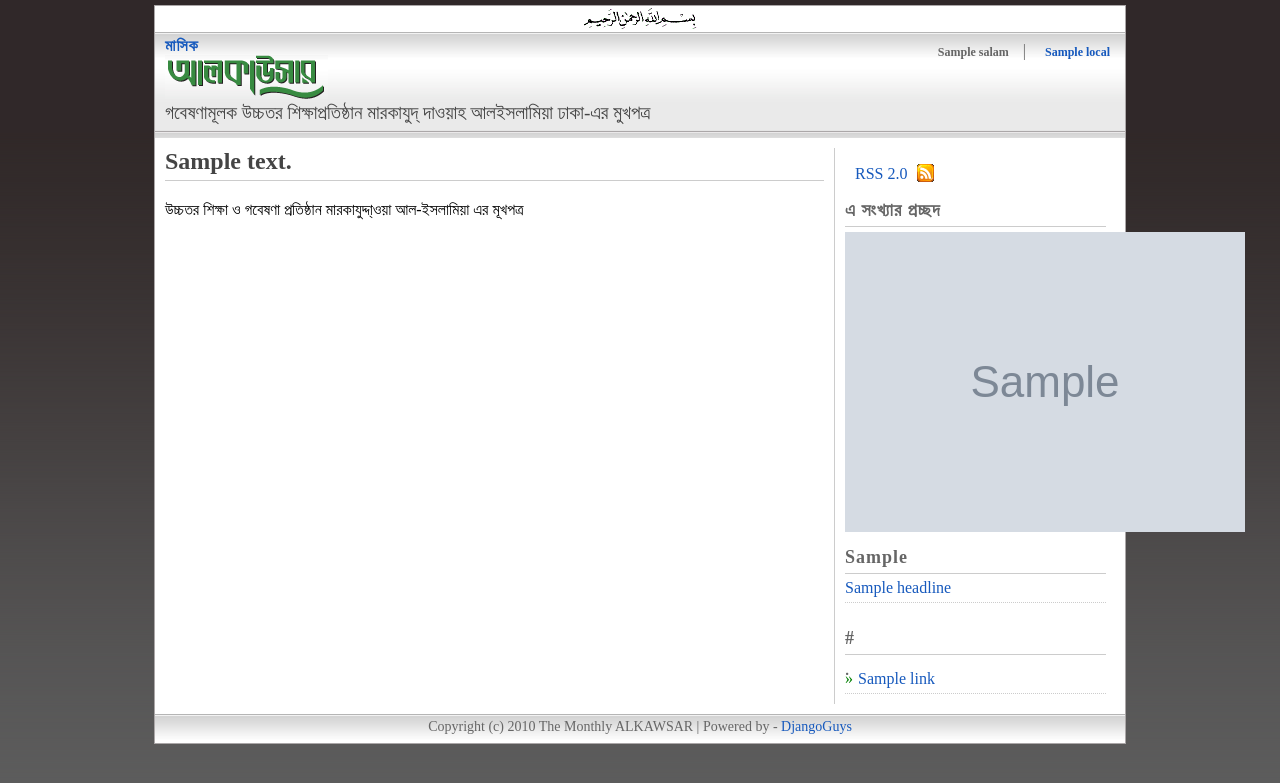
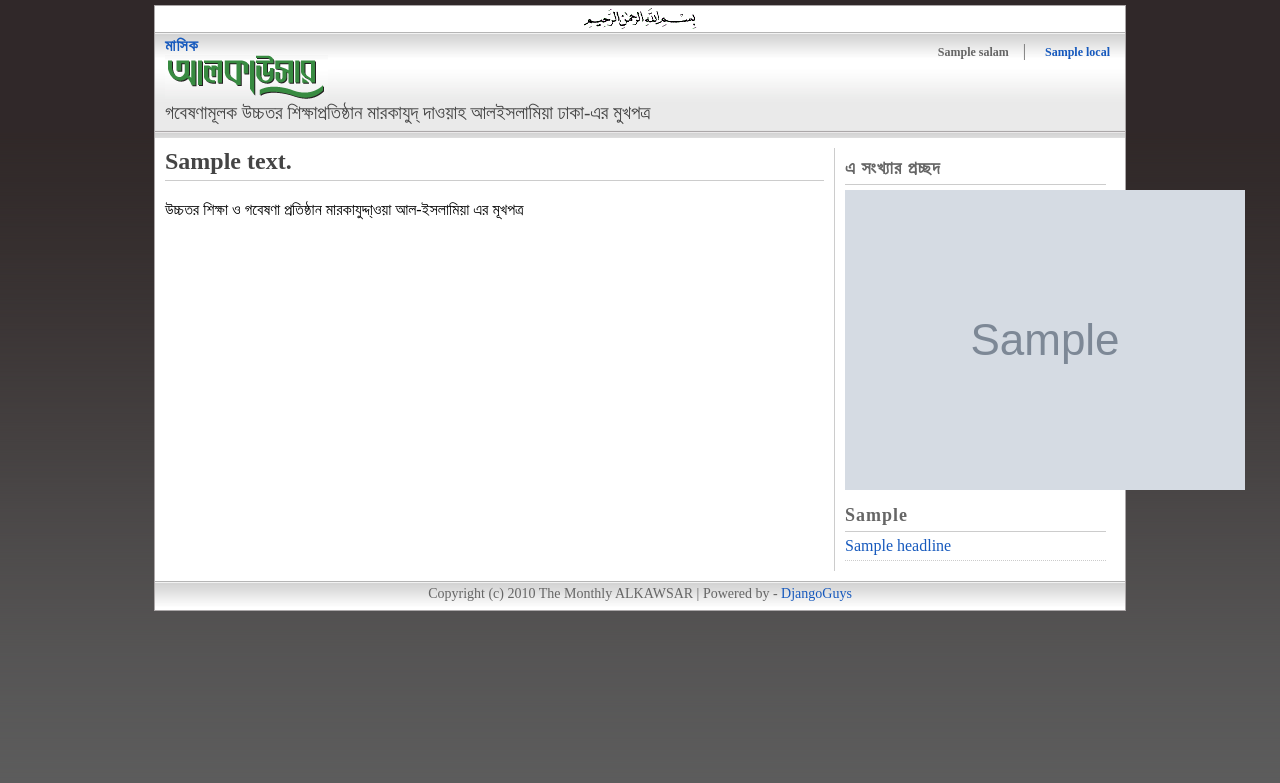
Before and after one commit to ershadul/alkawsarsite, a Django app: template templates/about_us.html in a window 1280 px wide. Shown: the top 783 px of the page. Run offline with Django 3.2, Linux system fonts and the light colour scheme; the template is opened without the code that fills it: most values are stand-ins (such as "Sample title", 1, 10 or a date in 2020); grey boxes marked "Sample" are stand-in pictures.

Commit message:
hide RSS link for now.

```diff
--- a/templates/new_layout.html
+++ b/templates/new_layout.html
@@ -162,11 +162,13 @@
               </div>
               <div id="page-context">
                   <div class="padding">
+                        {% comment %}
                       <div id="rss-link">
                            <a class="left" href="http://feeds.feedburner.com/alkawsar" title="Read the latest articles">RSS 2.0</a>
                            <img class="left" alt="RSS" src="/static/img/icon-rss.gif" />
                            <div class="clear"></div>
                       </div>
+                      {% endcomment %}
 
                       {% ifequal language "bengali" %}
                          <div id="bangla-help">
@@ -192,41 +194,6 @@
 	                        </ul>
                         {% endif %}
 
-                        {% comment %}
-                     	<div id="back-issues">
-                     		<h2>{{ locals.back_issue }}</h2>
-							<ul class="headlines">
-                     			{% for issue in back_issues %}
-                     			<li>
-                     				<a href="/issue/{{ issue.year }}/{{ issue.month }}/{{ issue.slug_title }}">{{ issue.title }}</a>
-                     			</li>
-								{% endfor %}
-                     		</ul>
-                     	</div>
-                     	{% endcomment %}
-
-                        {% comment %}
-                        {% if tags %}
-                         <div id="tags-cloud">
-                          <h2>{{ locals.tags_cloud }}</h2>
-						  {% for tag in tags %}
-						  	<a style="font-size: {{ tag.font_size }}pt;" href="/tag/{{ tag.slug_name }}">{{ tag.name }}</a>
-                          {% endfor %}
-                         </div>
-                        {% endif %}
-                        {% endcomment %}
-
-                      {% if weblinks %}
-					  <div id="web-links">
-							<h2>{{ locals.weblinks|upper }}</h2>
-							<ul class="headlines">
-							{% for link in weblinks %}
-								<li><span class="right-arrow">»</span><a target="_blank" href="{{ link.url }}">{{ link.title }}</a></li>
-							{% endfor %}
-							</ul>
-					  </div>
-                      {% endif %}
-
                      {% endblock %}
 
                   </div>
```
